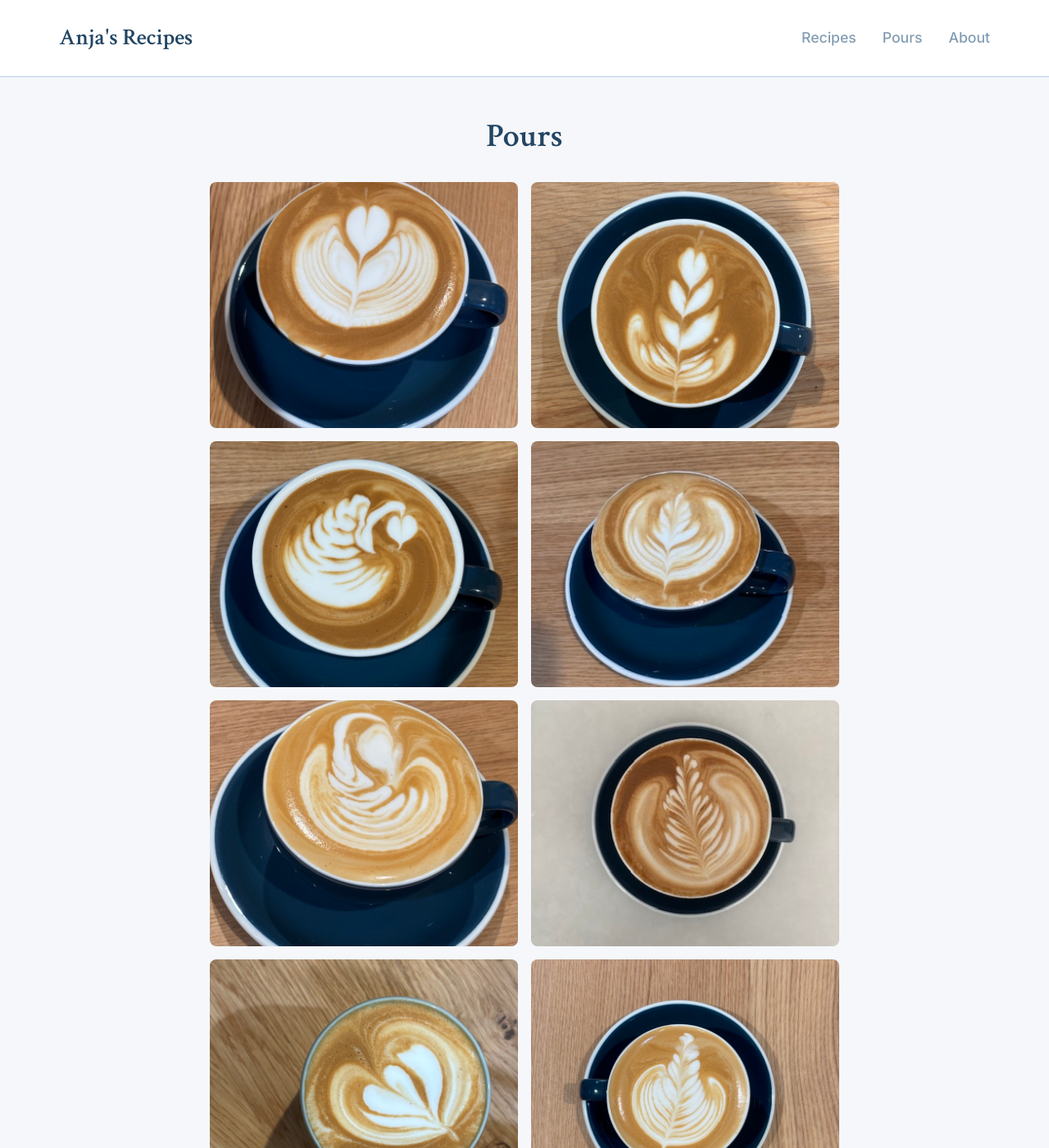
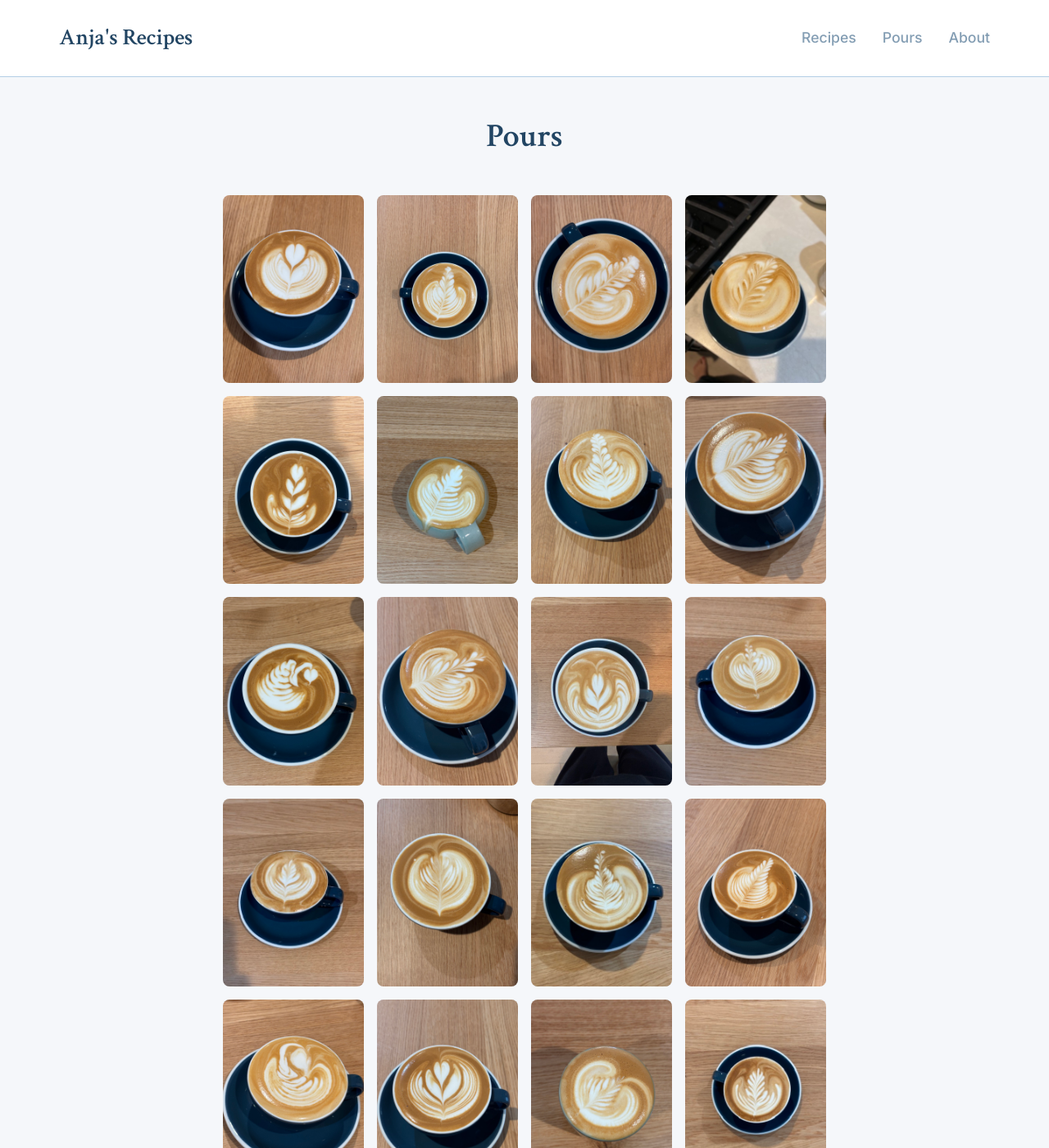
Before and after one commit to anjasandholm/anjasandholm.github.io, a Jekyll site: the page built from pours.html, in a window 1280 px wide and 1400 px high. Shown: the whole window at 82% size. Built offline with Jekyll 4.4.1, drawn with Linux system fonts in a browser that asks for light colours.

Commit message:
fixing photo grid

```diff
--- a/_sass/_layout.scss
+++ b/_sass/_layout.scss
@@ -99,12 +99,23 @@
     }
 }
 
+// Pours Page Specific
+.pours-page {
+    max-width: 1200px;
+    margin: 0 auto;
+    padding: 2rem;
+}
+
+.pours-page .page-title {
+    text-align: center;
+    margin-bottom: 3rem;
+}
+
 // Photo Gallery Styles
 .photo-gallery {
     display: grid;
-    grid-template-columns: repeat(auto-fill, minmax(300px, 1fr));
+    grid-template-columns: repeat(4, 1fr);
     gap: 1rem;
-    margin: -1rem;
 }
 
 .gallery-item {
@@ -113,6 +124,7 @@
     background: white;
     cursor: pointer;
     transition: transform 0.2s ease;
+    aspect-ratio: 1; // Makes all items square
 }
 
 .gallery-item:hover {
@@ -121,33 +133,46 @@
 
 .gallery-item img {
     width: 100%;
-    height: 300px;
+    height: 100%;
     object-fit: cover;
     display: block;
 }
 
 // Responsive adjustments
+@media (max-width: 1024px) {
+    .photo-gallery {
+        grid-template-columns: repeat(3, 1fr);
+    }
+}
+
 @media (max-width: 768px) {
     .photo-gallery {
-        grid-template-columns: repeat(auto-fill, minmax(150px, 1fr));
+        grid-template-columns: repeat(2, 1fr);
         gap: 0.5rem;
-        margin: -0.5rem;
     }
 
-    .gallery-item img {
-        height: 200px;
+    .pours-page {
+        padding: 1rem;
+    }
+}
+
+@media (max-width: 480px) {
+    .photo-gallery {
+        grid-template-columns: 1fr;
     }
 }
 
 // Alternative: Masonry-style layout
 .photo-gallery.masonry {
-    column-count: 3;
+    display: block;
+    column-count: 4;
     column-gap: 1rem;
 }
 
 .photo-gallery.masonry .gallery-item {
     break-inside: avoid;
     margin-bottom: 1rem;
+    aspect-ratio: auto; // Allow natural height
 }
 
 .photo-gallery.masonry .gallery-item img {
@@ -156,12 +181,18 @@
 
 @media (max-width: 1024px) {
     .photo-gallery.masonry {
-        column-count: 2;
+        column-count: 3;
     }
 }
 
 @media (max-width: 768px) {
     .photo-gallery.masonry {
+        column-count: 2;
+    }
+}
+
+@media (max-width: 480px) {
+    .photo-gallery.masonry {
         column-count: 1;
     }
 }
--- a/pours.html
+++ b/pours.html
@@ -4,7 +4,7 @@ title: Pours
 permalink: /pours/
 ---
 
-<div class="photo-gallery">
+<div class="photo-gallery masonry">
     {% for image in site.static_files %}
         {% if image.path contains '/assets/images/pours/' %}
             <div class="gallery-item">
```
